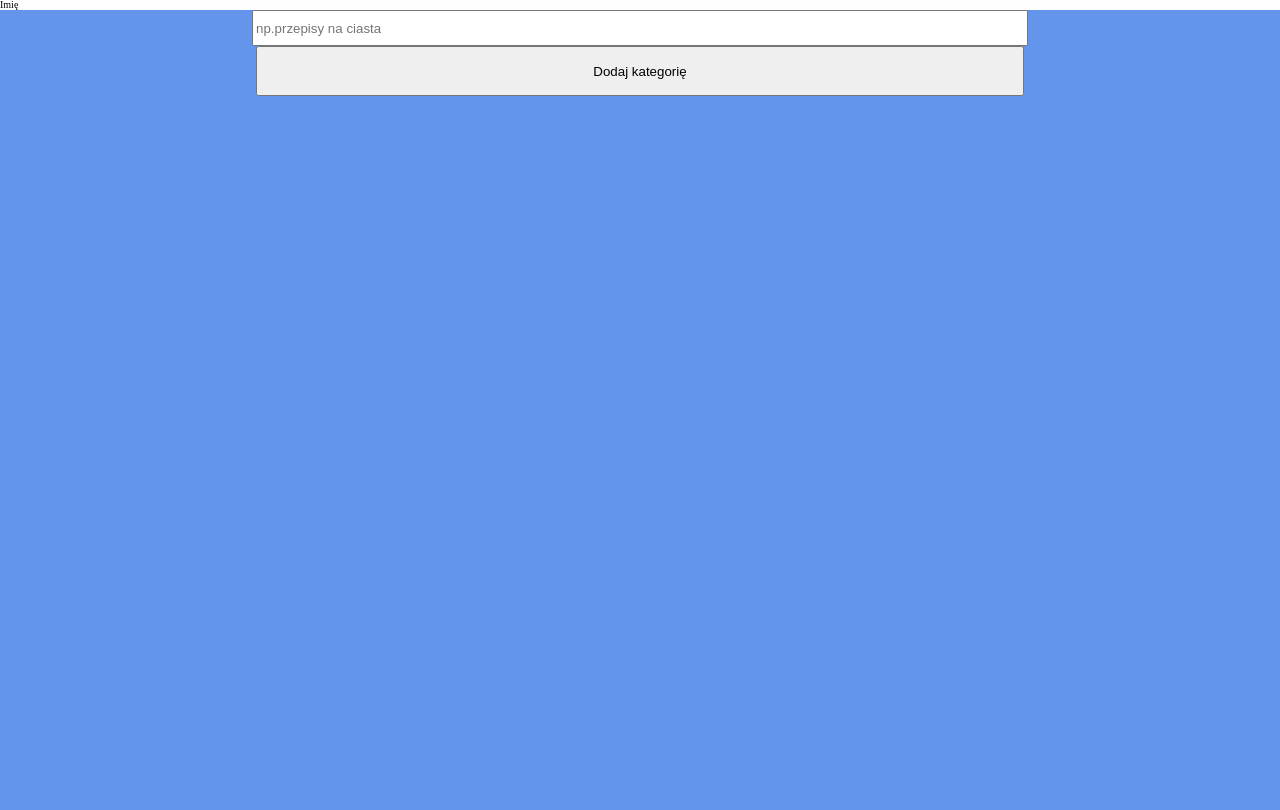
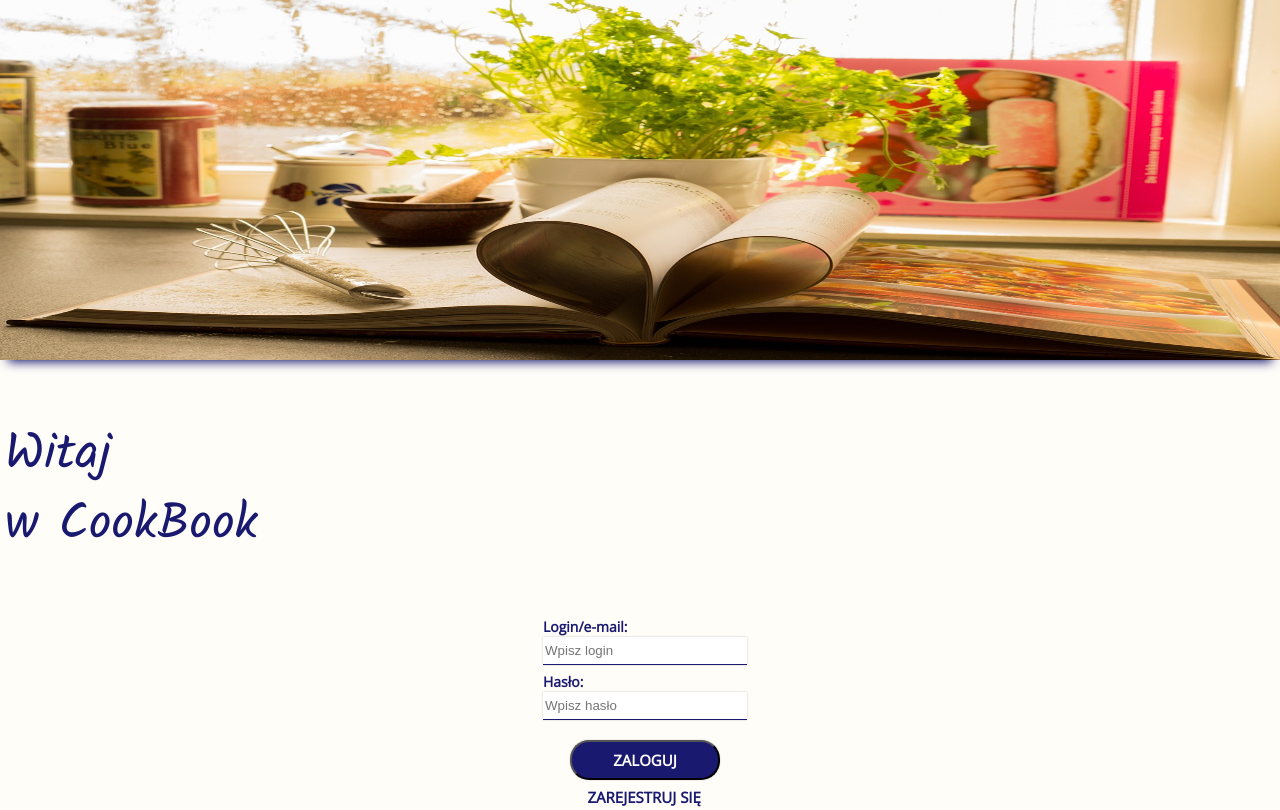
Before and after one commit to klaudiakruba/CookBook-project, a React (Vite) app in the folder cookbook-project/: page /#/ in a window 1280 px wide. Built offline with nearby package versions, Linux system fonts and the light colour scheme.

Commit message:
creating logic to buttons in main view

```diff
--- a/cookbook-project/src/App.jsx
+++ b/cookbook-project/src/App.jsx
@@ -1,4 +1,3 @@
-import { useState } from "react";
 import Navigation from "./Navigation";
 import MainView from "./MainView";
 import Reg from "./Register_view";
@@ -12,16 +11,16 @@ import {
 	NavLink,
 	Outlet,
 } from "react-router-dom";
+
 const App = () => {
 	return (
-		// jak zrobić zeby nawigacja odpalała się raz a komponenty zmieniały
-
 		<HashRouter>
 			<Routes>
-				{/* <Route path="/" element={<Navigation />} /> */}
-				{/* <Route path="/" element={<MainView />} /> */}
-				{/* <Route path="/" element={<Reg />} /> */}
-				<Route path="/" element={<LoggedView />} />
+				<Route path="/" element={<MainView />} />
+				<Route element={<Navigation />}>
+					<Route path="login" element={<LoggedView />} />
+					<Route path="register" element={<Reg />} />
+				</Route>
 			</Routes>
 		</HashRouter>
 	);
--- a/cookbook-project/src/MainView.jsx
+++ b/cookbook-project/src/MainView.jsx
@@ -1,14 +1,32 @@
 import React, { useState } from "react";
 import cookbook from "./assets/cookbook.jpg";
-import Navigation from "./Navigation";
-
+import { Link } from "react-router-dom";
+import LoggedView from "./LoggedView";
 const MainView = () => {
-	const [login, setLogin] = useState("");
-	const [password, setPassword] = useState("");
+	//state need to correct work
+	const [login, setLogin] = useState(""); //false jesli baza danych
+	const [password, setPassword] = useState(""); //false jesli baza danych
+	const [isLogged, setIsLogged] = useState(false);
+	const [errorMessage, setErrorMessage] = useState("");
+	//Submit handle function
 	const handleSubmit = (e) => {
 		e.preventDefault();
+		onClick();
+	};
+	//function which set up login and password from state
+	const onClick = () => {
+		if (login === "Coders" && password === "Lab") {
+			return setIsLogged(true);
+		} else {
+			setIsLogged(false);
+			setErrorMessage("Login lub hasło niepoprawne");
+		}
 	};
 	return (
+		<>
+			{isLogged ? (
+				<LoggedView />
+			) : (
 				<div className="first_view">
 					<section className="first-page__main">
 						<img src={cookbook} className="main_img" alt="CookBook"></img>
@@ -23,6 +41,7 @@ const MainView = () => {
 										Login/e-mail:
 									</label>
 									<input
+										className="input_style"
 										name="login"
 										type="text"
 										value={login}
@@ -35,23 +54,29 @@ const MainView = () => {
 									</label>
 
 									<input
+										className="input_style"
 										name="password"
-								type="text"
+										type="password"
 										value={password}
 										onChange={(e) => setPassword(e.target.value)}
 										placeholder="Wpisz hasło"></input>
 								</div>
-
+								<span className={errorMessage ? "appear" : "disappear"}>
+									{errorMessage}
+								</span>
 								<button type="submit" className="btn">
 									ZALOGUJ
 								</button>
 							</form>
-					<button type="submit" className="btn btn_register">
+
+							<Link to="/register" className="btn btn_register">
 								ZAREJESTRUJ SIĘ
-					</button>
+							</Link>
 						</div>
 					</section>
 				</div>
+			)}
+		</>
 	);
 };
 
--- a/cookbook-project/src/Navigation.jsx
+++ b/cookbook-project/src/Navigation.jsx
@@ -1,11 +1,15 @@
 import React from "react";
+import MainView from "./MainView";
 import { Outlet } from "react-router-dom";
 
 const Navigation = () => {
 	return (
-		<nav>
-			<h1 className="logo">Twoja książka kucharska</h1>
-		</nav>
+		<>
+			<nav>
+				<h1 className="logo">Twoja książka kucharska</h1>
+			</nav>
+			<Outlet />
+		</>
 	);
 };
 
--- a/cookbook-project/src/sass/main.scss
+++ b/cookbook-project/src/sass/main.scss
@@ -4,7 +4,7 @@ html {
 	font-size: 62.5%;
 }
 body {
-	background-color: $first-color;
+	background-color: $third-color;
 	width: 100vw;
 	height: 100vh;
 	display: flex;
@@ -15,22 +15,20 @@ body {
 
 //navigation section
 .first_view {
-	background-color: $third-color;
 	display: flex;
 	flex-direction: column;
-	z-index: -1;
+	// z-index: -1;
 }
 nav {
 	display: flex;
 	align-items: center;
 	height: 5vh;
 	width: 100vw;
+	background-color: darken($third-color, 6%);
 
-	border-bottom-left-radius: 1rem;
-	border-bottom-right-radius: 1rem;
 	.logo {
 		font-family: $font-title;
-		font-size: 1rem;
+		font-size: 1.5rem;
 		color: $font-color-basic;
 	}
 }
@@ -69,7 +67,7 @@ nav {
 		flex-direction: column;
 		align-items: center;
 
-		input {
+		.input_style {
 			border: transparent;
 			width: 20rem;
 			height: 2.5rem;
@@ -101,13 +99,15 @@ nav {
 		box-shadow: 0 0 0.2rem rgba(0, 0, 0, 0.2);
 	}
 
-	button.btn {
+	.btn {
 		&.btn_register {
 			background-color: transparent;
 			color: $font-color-basic;
 			border: none;
 			box-shadow: none;
 			align-self: center;
+			text-decoration: none;
+			padding-left: 3.5rem;
 		}
 	}
 }
@@ -132,6 +132,17 @@ nav {
 }
 .btn:hover {
 	opacity: 0.6;
+}
+
+.appear {
+	font-size: 1.5rem;
+	color: red;
+	display: flex;
+	justify-content: center;
+}
+
+.disappear {
+	display: none;
 }
 /******* REGISTRATION PAGE ******/
 
```
Lines whose indentation alone changed are shown as unchanged.
